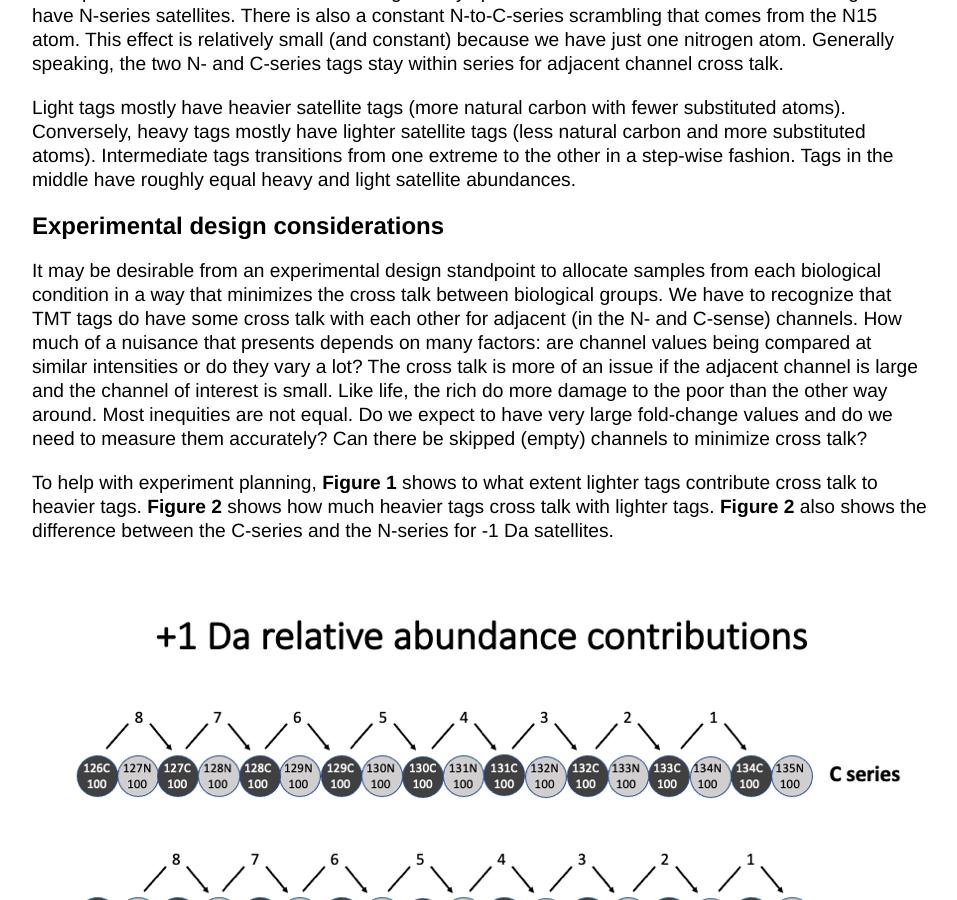
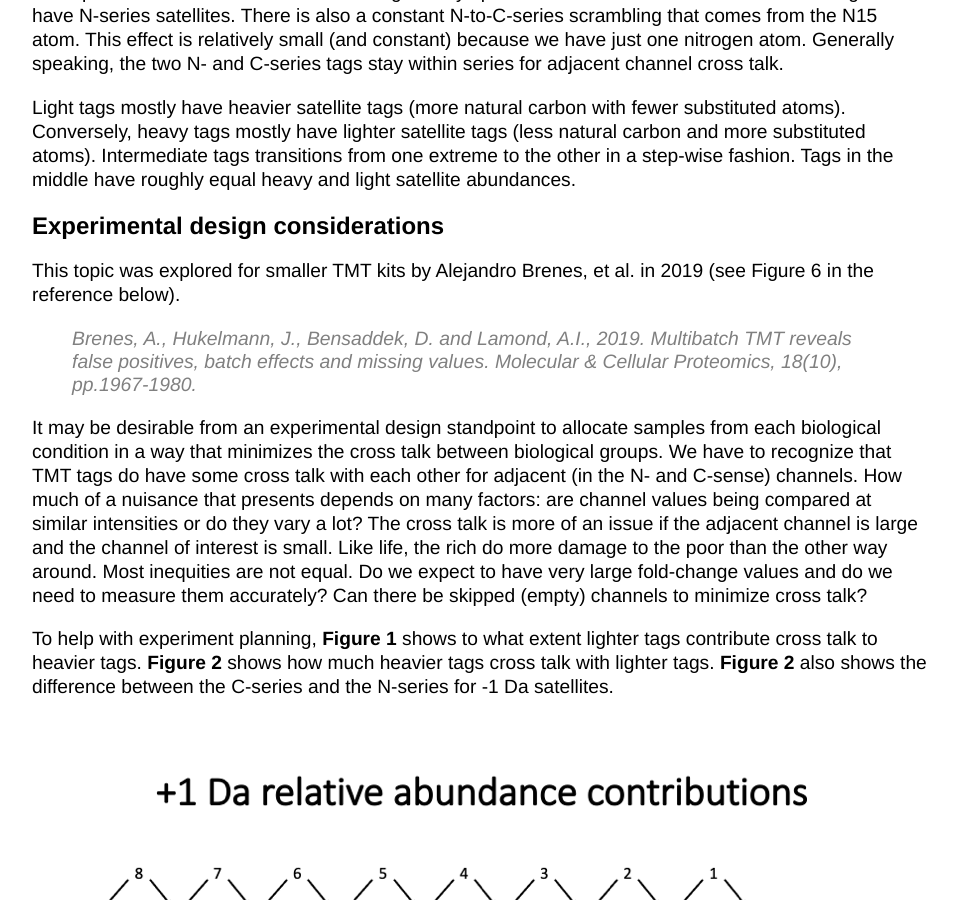
Before and after one commit to pwilmart/pwilmart.github.io, a Jekyll site: the page built from _posts/2022-08-20-TMT-channel-crosstalk.md, in a window 1280 px wide and 900 px high, scrolled down 3156 px. Shown: the whole window, without its empty margins (160-1117 px from the left). Built offline with Jekyll 4.4.1, drawn with Linux system fonts in a browser that asks for light colours.

Commit message:
some more edits to TMT cross talk blog

```diff
--- a/_posts/2022-08-20-TMT-channel-crosstalk.md
+++ b/_posts/2022-08-20-TMT-channel-crosstalk.md
@@ -86,6 +86,10 @@ Light tags mostly have heavier satellite tags (more natural carbon with fewer su
 
 ## Experimental design considerations
 
+This topic was explored for smaller TMT kits by Alejandro Brenes, et al. in 2019 (see Figure 6 in the reference below).
+
+> Brenes, A., Hukelmann, J., Bensaddek, D. and Lamond, A.I., 2019. Multibatch TMT reveals false positives, batch effects and missing values. Molecular & Cellular Proteomics, 18(10), pp.1967-1980.
+
 It may be desirable from an experimental design standpoint to allocate samples from each biological condition in a way that minimizes the cross talk between biological groups. We have to recognize that TMT tags do have some cross talk with each other for adjacent (in the N- and C-sense) channels. How much of a nuisance that presents depends on many factors: are channel values being compared at similar intensities or do they vary a lot? The cross talk is more of an issue if the adjacent channel is large and the channel of interest is small. Like life, the rich do more damage to the poor than the other way around. Most inequities are not equal. Do we expect to have very large fold-change values and do we need to measure them accurately? Can there be skipped (empty) channels to minimize cross talk?
 
 To help with experiment planning, **Figure 1** shows to what extent lighter tags contribute cross talk to heavier tags. **Figure 2** shows how much heavier tags cross talk with lighter tags. **Figure 2** also shows the difference between the C-series and the N-series for -1 Da satellites.
```
